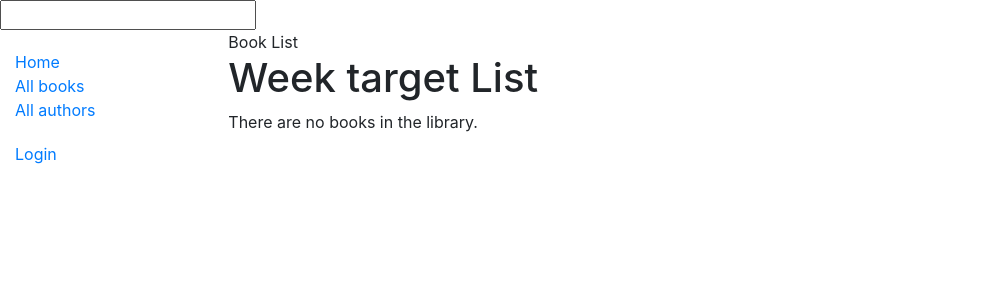
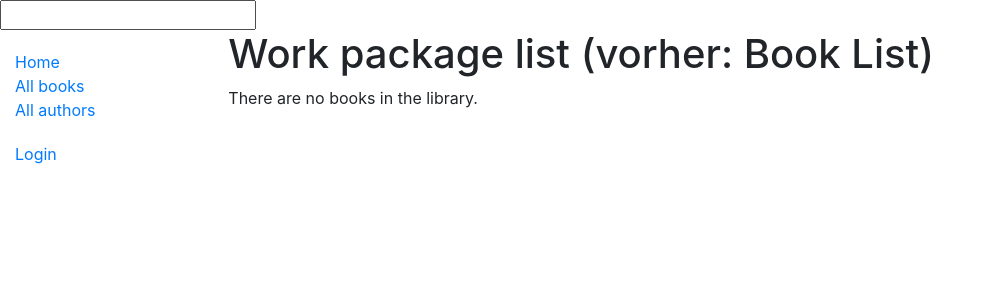
Before and after one commit to mdn/django-locallibrary-tutorial, a Django app: page /catalog/books/ in a window 1280 px wide. Shown: the top 300 px of the page, without its empty margins (0-993 px from the left). Run offline with Django 3.2, Linux system fonts and the light colour scheme; data that the repository does not hold is empty; some libraries are stand-ins or nearby versions.

Commit message:
Relevant information model angepasst

```diff
--- a/catalog/admin.py
+++ b/catalog/admin.py
@@ -47,7 +47,7 @@ class BookAdmin(admin.ModelAdmin):
      - fields to be displayed in list view (list_display)
      - adds inline addition of book instances in book view (inlines)
     """
-    list_display = ('title', 'author', 'display_genre', 'week_target_description', 'week_target_comment')
+    list_display = ('title', 'author', 'display_genre', 'associated_email_received_account', 'week_target_comment')
     inlines = [BooksInstanceInline]
 
 
--- a/catalog/models.py
+++ b/catalog/models.py
@@ -30,7 +30,7 @@ class Language(models.Model):
 class Book(models.Model):
     """Model representing a book (but not a specific copy of a book)."""
     title = models.CharField(max_length=200)
-    week_target_description = models.CharField(max_length=1000, default='')
+    associated_email_received_account = models.CharField(max_length=1000, default='')
     week_target_comment = models.CharField(max_length=2000, default='')
     author = models.ForeignKey('Author', on_delete=models.SET_NULL, null=True)
     # Foreign Key used because book can only have one author, but authors can have multiple books
--- a/catalog/templates/catalog/author_detail.html
+++ b/catalog/templates/catalog/author_detail.html
@@ -12,7 +12,7 @@
 
 <dl>
 {% for book in author.book_set.all %}
-  <dt>Work package: <a href="{% url 'book-detail' book.pk %}">{{book.week_target_description}}</a> ({{book.bookinstance_set.all.count}})</dt>
+  <dt>Work package: <a href="{% url 'book-detail' book.pk %}">{{book.associated_email_received_account}}</a> ({{book.bookinstance_set.all.count}})</dt>
   <dd>{{book.summary}}</dd>
 {% endfor %}
 </dl>
--- a/catalog/templates/catalog/book_detail.html
+++ b/catalog/templates/catalog/book_detail.html
@@ -21,8 +21,8 @@
 {% if copy.status != 'a' %}<p><strong>Due to be returned:</strong> {{copy.due_back}}</p>{% endif %}
 <p><strong>Imprint:</strong> {{copy.imprint}}</p>
 <p class="text-muted"><strong>Id:</strong> {{copy.id}}</p>
-<p>Frage: {{copy.target_group_question}}</p>
-<p>Antwort: {{copy.memorizable_workpackage_relevantinformation_tobememorized}}</p>
+<p><strong>Frage:</strong> {{copy.target_group_question}}</p>
+<p><strong>Antwort:</strong> {{copy.memorizable_workpackage_relevantinformation_tobememorized}}</p>
 
 {% endfor %}
 </div>
--- a/catalog/templates/catalog/book_list.html
+++ b/catalog/templates/catalog/book_list.html
@@ -1,15 +1,14 @@
 {% extends "base_generic.html" %}
 
 {% block content %}
-    <a>Book List</a>
-    <h1>Week target List</h1>
+    <h1>Work package list (vorher: Book List)</h1>
 
     {% if book_list %}
     <ul>
 
       {% for book in book_list %}
       <li>
-        <a href="{{ book.get_absolute_url }}">{{ book.title }}</a> {{book.week_target_description}} ({{book.author}})
+        <a href="{{ book.get_absolute_url }}">{{ book.title }}</a> {{book.associated_email_received_account}} ({{book.author}})
       </li>
       {% endfor %}
 
```
Also changed, not shown: catalog/migrations/0027_auto_20201113_0747.py (added).
